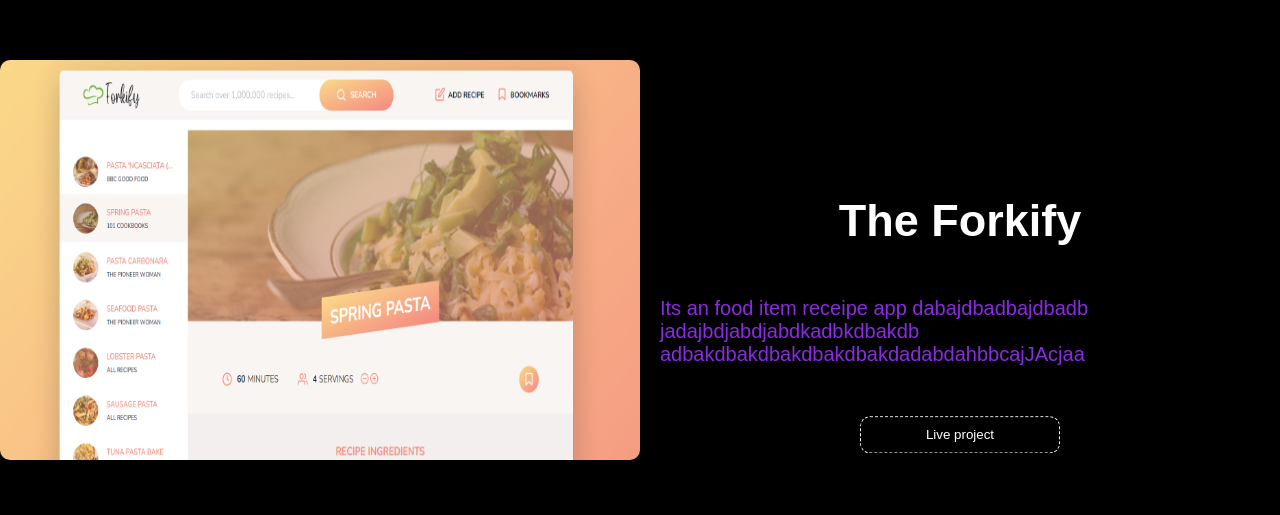
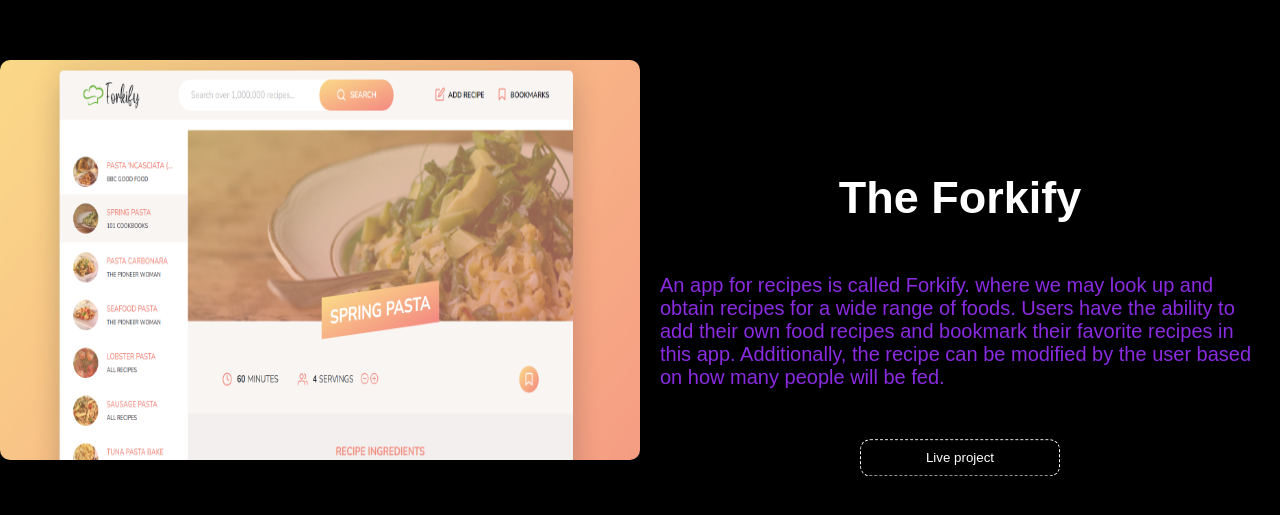
Before and after one commit to Abhishekr2122/portfolio-website, a React (Create React App) app: page / in a window 1280 px wide. Shown: the part 3481-3996 px from the top of the page. Built offline with nearby package versions, Linux system fonts and the light colour scheme.

Commit message:
Finished working on

```diff
--- a/src/components/Projects.js
+++ b/src/components/Projects.js
@@ -6,7 +6,7 @@
   {
     id: 1,
     title: "The Wild Oasis",
-    desc: `It's an app for hotel management.where the administrator may sign in and exit. Additionally, we have the ability to change the cabins, add new ones, and remove existing ones. The administrator can also oversee visitor check-in and check-out procedures..
+    desc: `It's an app for hotel management.where the administrator may sign in and exit. Additionally, we have the ability to change the cabins, add new ones, and remove existing ones. The administrator can also oversee visitor check-in and check-out procedures.
     `,
     image: "/worldwise.png",
     href: "https://the-wild-oasis-react-app.netlify.app/",
@@ -24,7 +24,8 @@
   {
     id: 3,
     title: "The Forkify",
-    desc: "Its an food item receipe app dabajdbadbajdbadb jadajbdjabdjabdkadbkdbakdb adbakdbakdbakdbakdbakdadabdahbbcajJAcjaa",
+    desc: `An app for recipes is called Forkify. where we may look up and obtain recipes for a wide range of foods. Users have the ability to add their own food recipes and bookmark their favorite recipes in this app. Additionally, the recipe can be modified by the user based on how many people will be fed.
+    `,
     image: "/forkify.png",
     href: "https://forkify-234dvc.netlify.app/",
   },
```
